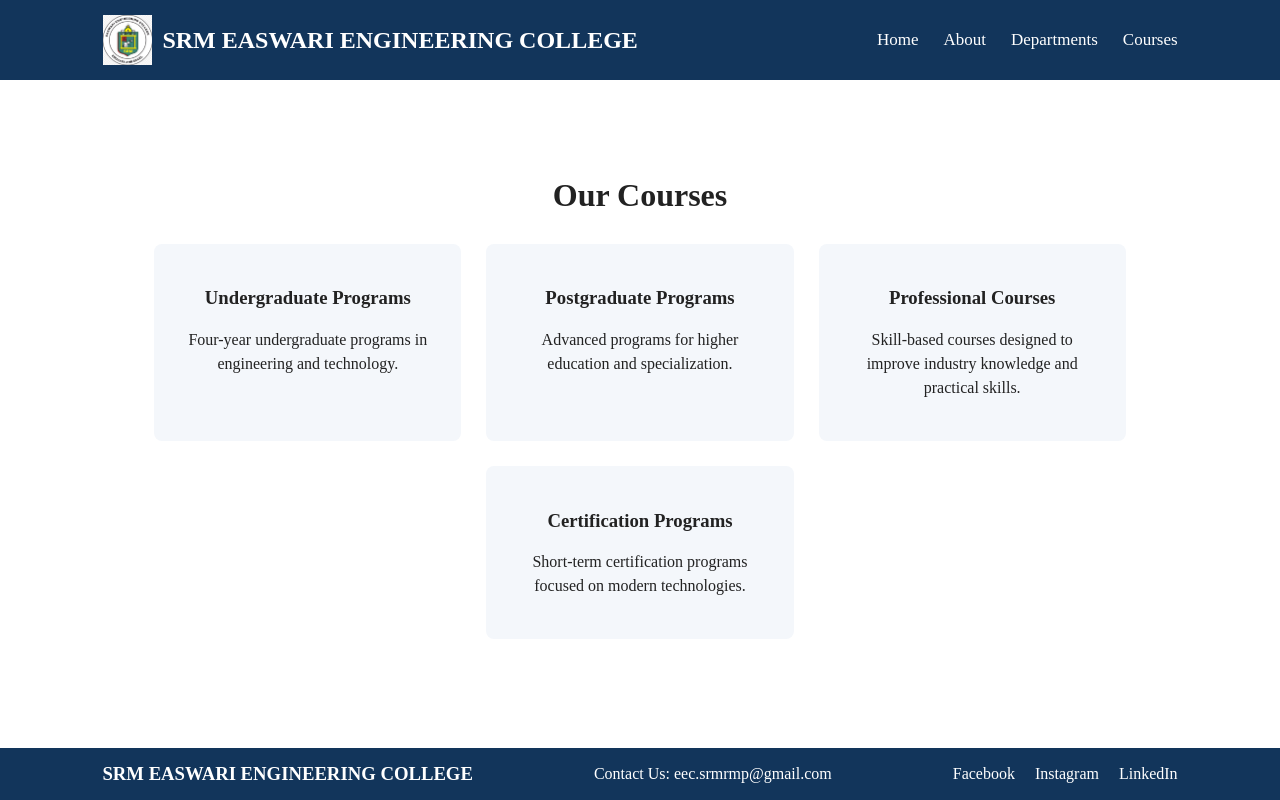
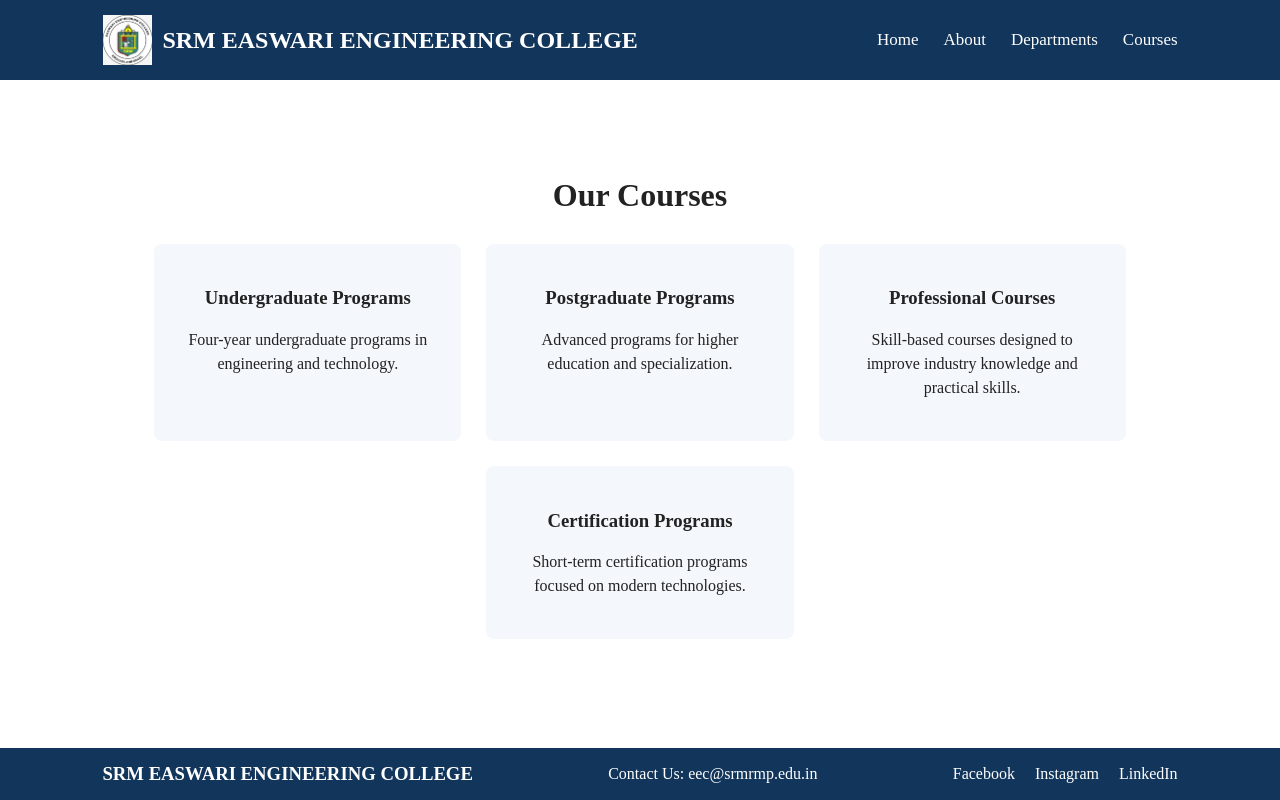
Before and after one commit to Vishali14-P/university-website, a React (Vite) app: page /courses in a window 1280 px wide. Built offline with nearby package versions, Linux system fonts and the light colour scheme.

Commit message:
Update website

```diff
--- a/src/components/DepartmentCard.jsx
+++ b/src/components/DepartmentCard.jsx
@@ -1,4 +1,4 @@
-function DepartmentCard({ name, description }) {
+function DepartmentCard({name, description}) {
     return (
         <div className="card">
             <h3>{name}</h3>
--- a/src/components/Footer.jsx
+++ b/src/components/Footer.jsx
@@ -3,7 +3,7 @@
         <footer className="footer">
             <div className="footer-content">
                 <h3>SRM EASWARI ENGINEERING COLLEGE</h3>
-                <p>Contact Us: eec.srmrmp@gmail.com</p>
+                <p>Contact Us: eec@srmrmp.edu.in</p>
                 <div className="social-links">
                     <a href="#">Facebook</a>
                     <a href="#">Instagram</a>
```
